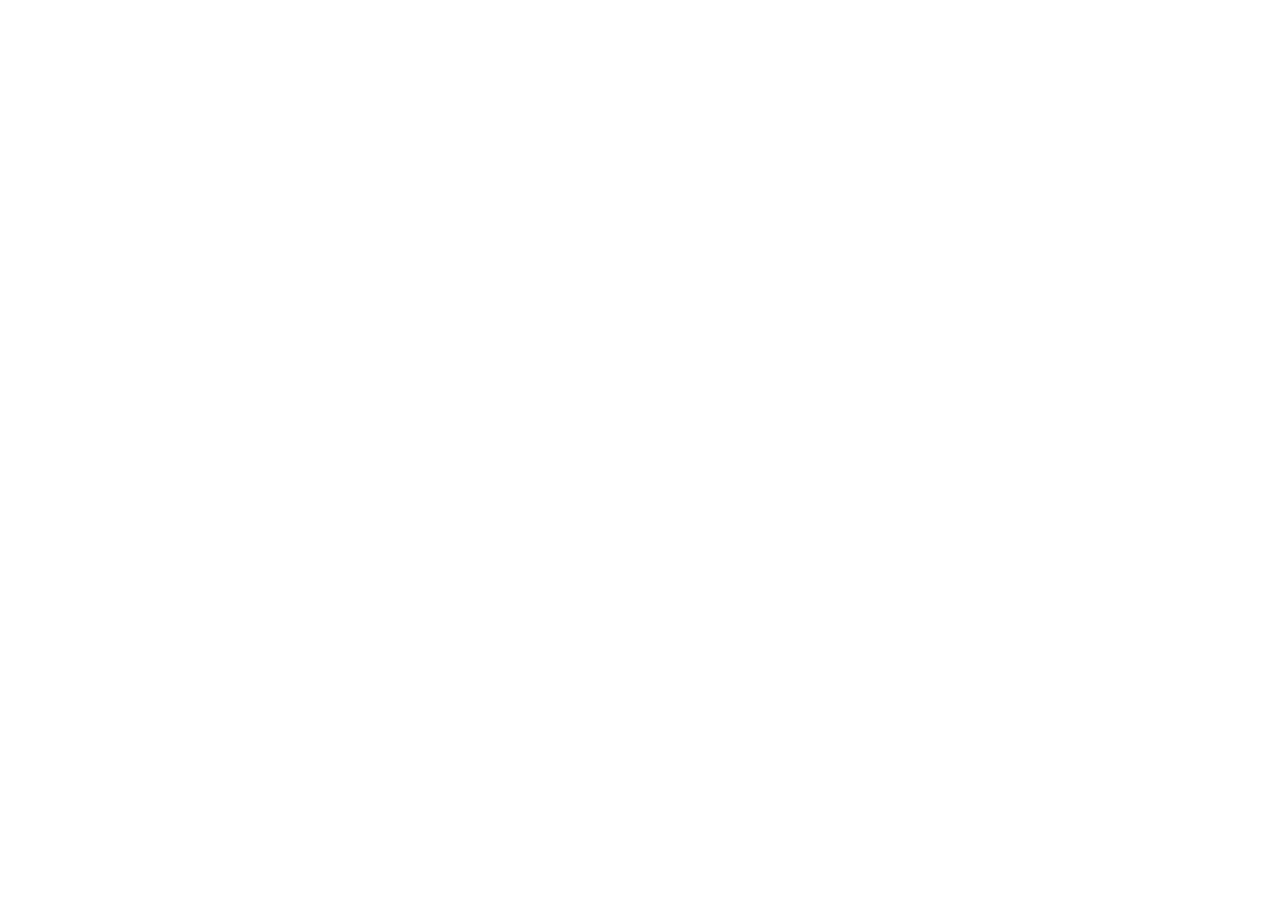
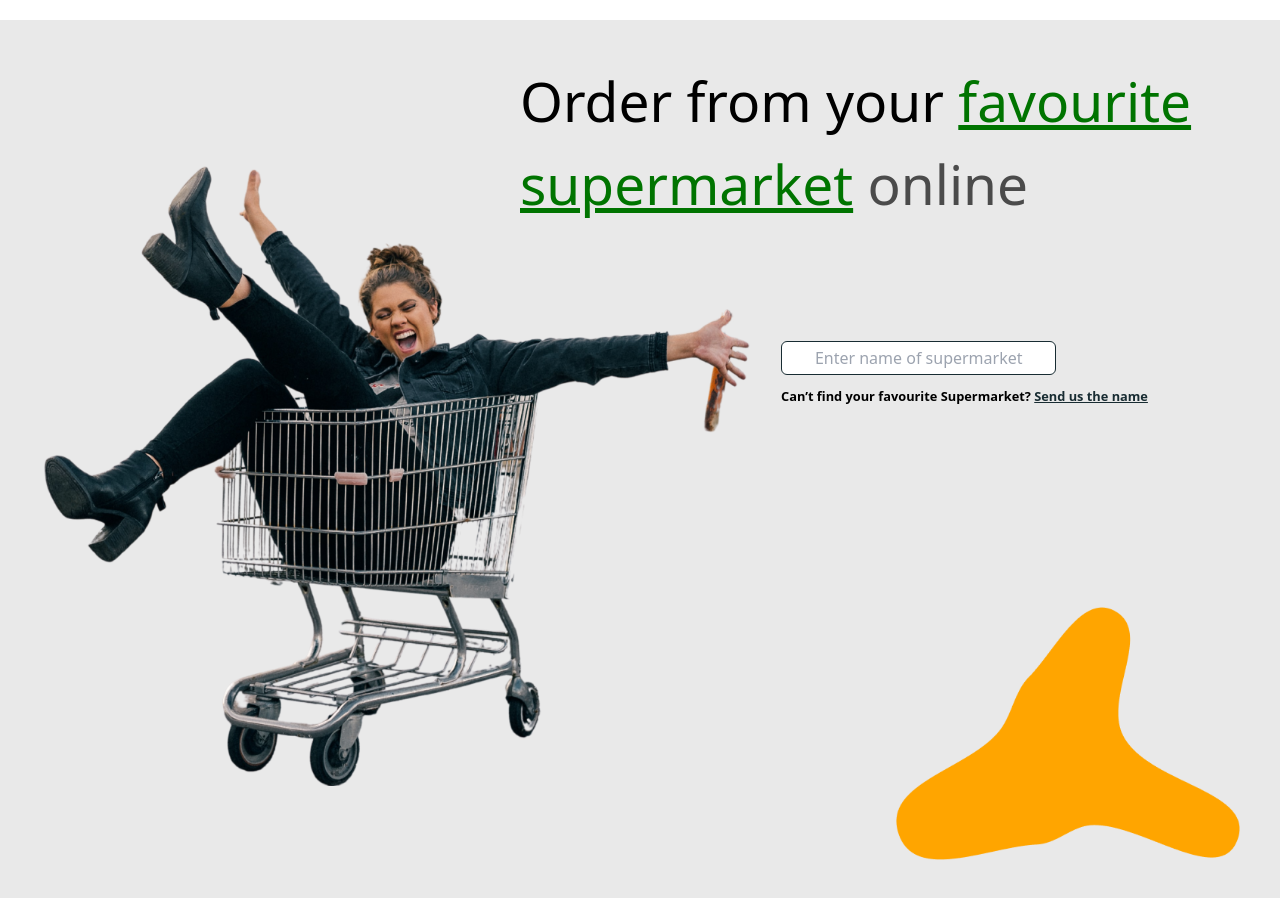
Before and after one commit to sylvahh/clara-landing-page, a React (Create React App) app: page / in a window 1280 px wide. Shown: the part 1220-2118 px from the top of the page. Before the commit the page ends 1158 px from the top, so only its background shows below. Built offline with nearby package versions, Linux system fonts and the light colour scheme.

Commit message:
added cart section

```diff
--- a/src/components/MarketsDropdown.tsx
+++ b/src/components/MarketsDropdown.tsx
@@ -83,7 +83,7 @@
       {/* MarketDropDown button */}
       <button
         onClick={() => setIsOpen(!isOpen)}
-        className={`flex items-center justify-between capitalize w-[40%] sm:w-[50%] px-4 py-2 text-sm font-medium text-gray-700 bg-cards rounded-md shadow-md hover:bg-gray-50 focus:outline-none ${isOpen && 'focus:ring-1'} focus:ring-primary focus:ring-offset-2`}
+        className={`flex items-center justify-between capitalize w-[100%] sm:w-[50%] px-4 py-2 text-sm font-medium text-gray-700 bg-cards rounded-md shadow-md hover:bg-gray-50 focus:outline-none ${isOpen && 'focus:ring-1'} focus:ring-primary focus:ring-offset-2`}
       >
         { selectedOptionIndex === 0 ?  'Select Your Area':  selectedOption.label}
         <svg
@@ -103,7 +103,7 @@
 
       {/* MarketDropDown options */}
       <div
-        className={`absolute top-10  w-[40%] sm:w-[50%] mt-2 bg-white rounded-md shadow-lg ${
+        className={`absolute top-10  w-[100%] sm:w-[50%] mt-2 bg-white rounded-md shadow-lg ${
           isOpen ? 'block' : 'hidden'
         }`}
       >
--- a/src/view/HomePage.tsx
+++ b/src/view/HomePage.tsx
@@ -3,6 +3,10 @@
 import TopNav from '../components/TopNav';
 import blenco from '../assets/blenco.png';
 import supermarket from '../assets/supermarket.png';
+import ladyInCart from '../assets/ladyn\'cart.png';
+import vectorYellow from '../assets/Vector~yellow.png';
+
+
 import Cards from '../components/cards/Cards';
 
 const HomePage = () => {
@@ -10,17 +14,15 @@
     <Fragment>
       <TopNav />
 
-      <div className='flex  justify-between mt-[6rem] px-5 sm:px-10'>
-        <div className='w-full text-[55px]'>
+      <div className='flex  justify-between space-x-10 mt-[6rem] px-5 sm:px-10'>
+        <div className='w-full text-[24px] md:text-[35px] lg:text-[55px]'>
           <h1>
             Shop from your <span className='text-primary  underline'> favourite supermarket</span>{' '}
             right here
           </h1>
         </div>
-        {/* <div className='w-fu  text-center bg-black'> */}
 
         <MarketDropDown />
-        {/* </div> */}
       </div>
       <div className='px-5 sm:px-10 my-[10rem]'>
         <div className='grid grid-cols-1 sm:grid-cols-2 gap-20'>
@@ -29,6 +31,43 @@
         </div>
         <div className='flex justify-end my-10 sm:pr-10'> <a href="/" className='text-lg font-semibold text-primary hover:text-secondary  hover:-translate-y-1 transition-all py-5 '> See all supermarkets &gt;&gt; </a></div>
       </div>
+
+      <div className='bg-cards p-5  sm:p-10'>
+        <div className="relative flex flex-col  lg:flex-row  items-center justify-between ">
+        <div className='text-[24px]  sm:text-[55px] lg:absolute top-0 left-[40%] w-fit'>
+
+              <h1>
+              Order from your <span className='text-tertiary underline'> favourite supermarket</span>{' '}
+             <span className=' text-black-sub'> online</span>
+            </h1>
+            </div>
+          <div className=' w-100 lg:w-[60%]'>
+
+          <img src={ladyInCart} alt="lady in cart" className='w-[100%]' />
+          </div>
+          <div className='flex flex-col md:flex-row lg:flex-col space-y-10 lg:space-y-0 lg:h-[100vh]  justify-center box-border '>
+            {/* <div className='text-[24px]  sm:text-[55px] lg:absolute top-0 left-[40%] w-fit'>
+
+            <h1>
+            Order from your <span className='text-tertiary underline'> favourite supermarket</span>{' '}
+           <span className=' text-black-sub'> online</span>
+          </h1>
+          </div> */}
+            <div className='flex flex-col space-y-3 items-start h-full  justify-center mt-20'>
+
+            <input type="text" placeholder='Enter name of supermarket' className='rounded-md border  py-1 border-secondary w-[75%] md:w-full lg:w-[60%] placeholder:text-center ' />
+            <small className='font-semibold'>Can’t find your favourite Supermarket? <a href="/" className='text-secondary font-bold underline hover:text-primary'> Send us the name</a></small>
+            </div>
+
+            <div className=' flex justify-start sm:justify-end '>
+
+
+            <img src={vectorYellow} alt="vector" className='w-[75%] ' />
+            </div>
+          </div>
+        </div>
+
+      </div>
     </Fragment>
   );
 };
--- a/tailwind.config.js
+++ b/tailwind.config.js
@@ -12,6 +12,7 @@
         secondary: '#182C32',
         tertiary: '#007400',
         cards: ' #E9E9E9',
+        'black-sub': 'rgba(75, 75, 75, 1)',
       },
       fontFamily: {
         mulish: ['mulish'],
```
Also changed, not shown: src/assets/Vector~yellow.png (added), src/assets/ladyn'cart.png (added).
